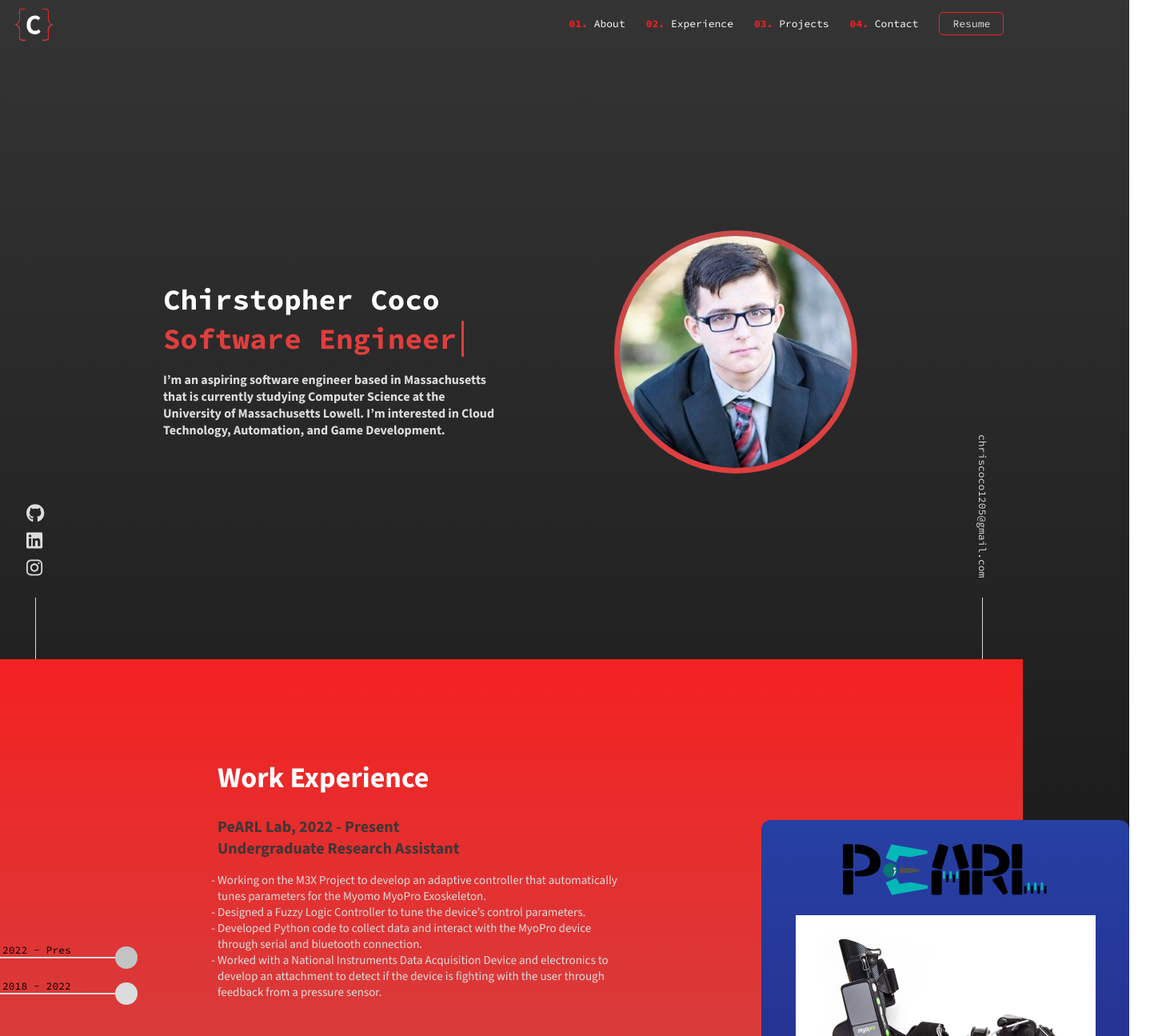
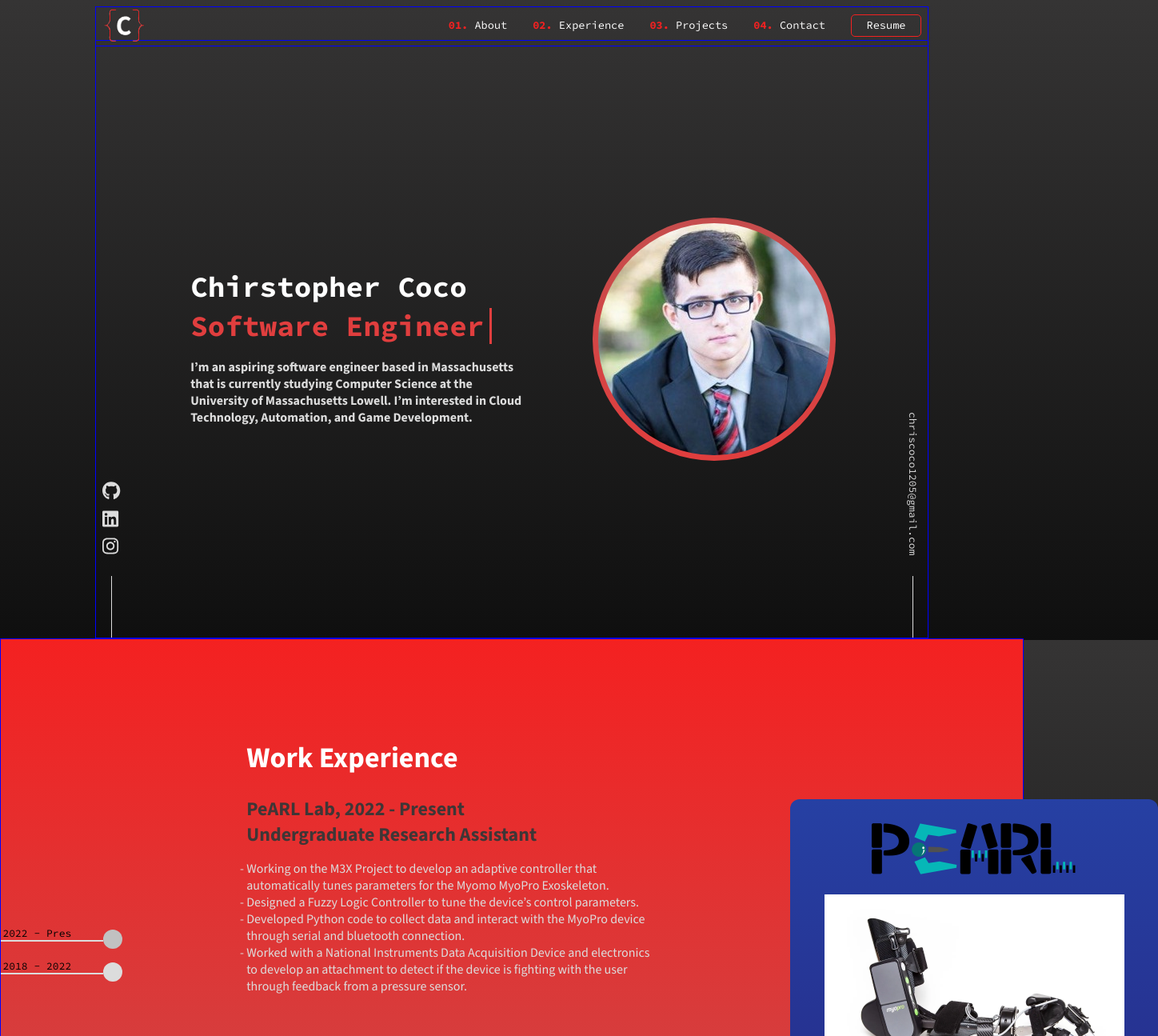
Before and after one commit to cjcocokriisp/portfolio-site, a Next.js app: page / in a window 1280 px wide. Shown: the top 1295 px of the page at 80% size, 1448 px wide, since content can reach past the window. Built offline with nearby package versions, Linux system fonts and the light colour scheme.

Commit message:
Begin making site more responsive

```diff
--- a/src/app/page.tsx
+++ b/src/app/page.tsx
@@ -24,8 +24,9 @@ export default function Home() {
 
     return (
         <main>
-            <NavBar alt={false} dynamic={true} />
-            <div className="hero">
+            <div id="about"/>
+            <NavBar alt={false} dynamic={true}/>
+            <div className="hero container">
                 <div className="hero-info" style={{alignSelf: "flex-end"}}>
                     <a href="https://www.github.com/cjcocokrisp">
                         <FontAwesomeIcon icon={faGithub} className="hero-icon" />
@@ -52,12 +53,12 @@ export default function Home() {
                         alt="Hero image"
                     />
                 </div>
-                <div className="hero-info" style={{alignSelf: "flex-end"}}>
+                <div className="hero-info" style={{alignSelf: "flex-end", marginRight: "0.125rem"}}>
                     <p className={`${sourceCodePro.className} hero-email`}>chriscoco1205@gmail.com</p>
                     <div className="hero-line"></div>
                 </div>
             </div>
-            <div className="experience" id="experience">
+            <div className="container" id="experience">
                 <Experience data={data}/>
             </div>
         </main>
--- a/src/app/ui/globals.css
+++ b/src/app/ui/globals.css
@@ -1,3 +1,54 @@
+.container {
+    max-width: 1536px;
+    margin-left: auto;
+    margin-right: auto;
+    padding-left: 0.5rem;
+    padding-right: 0.5rem;
+    border: blue solid 1px;
+}
+
+/* 2xl */
+@media (max-width: 1536px) {
+    .container {
+        max-width: 1280px;
+    }
+}
+
+/* xl */
+@media (max-width: 1280px) {
+    .container {
+        max-width: 1024px;
+    }
+}
+
+/* lg */
+@media (max-width: 1024px) {
+    .container {
+        max-width: 768px;
+    }
+}
+
+/* md */
+@media (max-width: 768px) {
+    .container {
+        max-width: 640px;
+    }
+}
+
+/* sm */
+@media (max-width: 640px) {
+    .container {
+        max-width: 475px;
+    }
+}
+
+/* xs */
+@media (max-width: 475px) {
+    .container {
+        max-width: 100%;
+    }
+}
+
 @media screen and (max-height: 584px) {
     :root {
         --hero-height: 91vh;
@@ -6,7 +57,7 @@
 
 @media screen and (min-height: 585px) {
     :root {
-        --hero-height: 96vh;
+        --hero-height: 93.2vh;
     }
 }
 
@@ -16,13 +67,14 @@
     --img-stroke: #C54D4D;
     --hero-white: #DCDCDC;
     --grey-text: #414141;
+    font-size: 16px;
 }
 
 body {
-    background: linear-gradient(#353434, #0F0F0F);
-    background-size: cover;
-    width: 98vw;
-    height: 100%;
+    background-image: linear-gradient(#353434, #0F0F0F);
+    height: 100vh;
+    margin: 0;
+    padding: 0;
 }
 
 body::-webkit-scrollbar {
@@ -43,38 +95,34 @@ a:visited {
     display: flex;
     justify-content: space-between;
     position: sticky;
+    z-index: 1;
     top: 8px;
-    z-index: 1;
 }
 
 .nav-links {
     display: flex;
-    font-size: 13px;
-    gap: 26px;
-    margin-right: 7px;
+    font-size: 0.85rem;
+    gap: 2rem;
 }
 
-.header-logo {
-    margin-left: 7px;
-}
+/*.header-logo {
+
+}*/
 
 .resume-button {
     background-color: #00000000;
-    color: var(--hero-white);
-    font-size: 13px;
+    color: white;
+    font-size: 0.85rem;
     border-radius: 5px;
-    width: 81px;
-    height: 29px;
-    margin-top: 7px;
+    width: 5.5rem;
+    height: 1.8rem;
+    margin-top: 8.5px;
 }
 
 .hero {
     display: flex;
     justify-content: space-between;
     height: var(--hero-height);
-    padding-left: 25px;
-    padding-right: 25px;
-    gap: 10px;
     animation-name: hero-bounce;
     animation-duration: 1s;
     animation-timing-function: ease-in-out;
@@ -95,13 +143,13 @@ a:visited {
 
 .hero-icon {
     color: var(--hero-white);
-    font-size: 23px;
+    font-size: 1.438rem;
 }
 
 .hero-line {
     border-left: 1px solid var(--hero-white);
     height: 9.6vh;
-    width: 0px;
+    width: 0;
     margin-top: 15px;
     align-self: center;
 }
@@ -110,7 +158,7 @@ a:visited {
 {
     color: var(--hero-white);
     writing-mode: vertical-rl;
-    font-size: 13px;
+    font-size: 0.813rem;
     margin: 0px;
 }
 
@@ -121,18 +169,18 @@ a:visited {
 
 .hero-text-name {
     color: white;
-    font-size: 36px;
+    font-size: 2.25rem;
     font-weight: bold;
-    margin-bottom: 2px;
+    margin-bottom: 0.125rem;
 }
 
 .hero-text-title {
     width: 0;
     color: var(--title-red);
-    font-size: 36px;
+    font-size: 2.25rem;
     font-weight: bold;
-    margin-top: 2px;
-    margin-bottom: 2px;
+    margin-top: 0.125rem;
+    margin-bottom: 0.125rem;
     overflow: hidden;
     border-right: 3px solid var(--title-red);
     white-space: nowrap;
@@ -154,8 +202,8 @@ a:visited {
 
 .hero-text-info {
     color: var(--hero-white);
-    font-size: 16px;
-    width: 415px;
+    font-size: 1rem;
+    width: 25.938rem;
     font-weight: bold;
 }
 
@@ -171,16 +219,15 @@ a:visited {
     border-radius: 50%;
 }
 
-.experience {
-    position: relative;
-    left: -8px;
-    width: 102%;
+#experience {
+    max-width: 100vw;
     height: 100vh;
     background: linear-gradient(var(--text-red), var(--img-stroke));
     display: flex;
     justify-content: space-between;
     align-items: center;
     opacity: 0px;
+    padding-left: 0;
 }
 
 .experience-items {
@@ -192,23 +239,24 @@ a:visited {
     display: flex;
     flex-direction: column;
     align-self: center;
-    margin-right: 100px;
+    margin-right: 9.7em;
 }
 
 .experience-lines-item {
     display: flex;
     flex-direction: column;
+    flex-wrap: wrap;
     gap: 0;
 }
 
 .experience-lines-text {
-    font-size: 13px;
-    padding-left: 3px;
+    font-size: 0.813em;
+    padding-left: 0.188em;
 }
 
 .experience-line {
     border-bottom: 2px solid var(--hero-white);
-    width: 18vh;
+    width: 16vh;
     height: 0;
     margin-top: 0px;
     align-self: flex-start;
@@ -217,10 +265,10 @@ a:visited {
 .experience-line-circle {
     position: relative;
     top: -1.6vh;
-    width: 3.5vh;
-    height: 3.5vh;
+    width: 3vh;
+    height: 3vh;
     background-color: var(--hero-white);
-    border-radius: 3.5vh;
+    border-radius: 3vh;
 }
 
 .experience-line-circle:hover {
@@ -237,7 +285,7 @@ a:visited {
 
 @keyframes experience-selected-flash {
     from { background-color: var(--hero-white); }
-    to { background-color: var(--grey-text); }
+    to { background-color: #353434; }
 }
 
 .experience-text {
@@ -247,14 +295,14 @@ a:visited {
 }
 
 .experience-title {
-    font-size: 36px;
+    font-size: 2.25em;
     color: white;
     font-weight: bold;
     margin-bottom: 3vh;
 }
 
 .experience-job-info {
-    font-size: 20px;
+    font-size: 1.5em;
     color: #3f3636;
     font-weight: bold;
 }
@@ -264,7 +312,7 @@ a:visited {
 }
 
 .experience-bullets {
-    font-size: 15px;
+    font-size: 1em;
     color: var(--hero-white);
     list-style-type: "- ";
 }
@@ -274,8 +322,7 @@ a:visited {
     border-radius: 1.5vh;
     display: flex;
     flex-wrap: wrap;
-    width: 400px;
-    padding: 30px;
-    gap: 25px;
+    padding: 1.875em;
+    gap: 1.563em;
     justify-content: center;
 }
--- a/src/components/Experience/index.tsx
+++ b/src/components/Experience/index.tsx
@@ -2,10 +2,23 @@
 import { sourceSans, sourceCodePro } from "@/app/ui/fonts";
 import Image from "next/image";
 import { useState } from "react";
-import ExperienceLine from "./ExperienceLine";
 
 export default function Experience(props: any) {
     const [current, setCurrent] = useState("0");
+
+    // inRange function is exclusive to max and inclusive to min
+    function inRange(num: any, max: any, min: any) {
+        return num >= min && num < max;
+    }
+
+    function calcImgReduce() {
+        let x = 0;
+        if(globalThis.innerWidth >= 1536) x = 500;
+        else if (inRange(globalThis.innerWidth, 1536, 1024)) x = 400;
+        else if (inRange(globalThis.innerWidth, 1024, 640)) x = 200;
+        else if (inRange(globalThis.innerWidth, 640, 475)) x = 100;
+        return x;
+    }
 
     function getWorkExperiences() {
         return Object.entries(props.data);
@@ -17,14 +30,19 @@ export default function Experience(props: any) {
     }
 
     function reduceImgSize(width: any, height: any) {
-        while (width > 400) {
+        let reduceWidth = 0, reduceHeight = 0;
+
+        reduceWidth = calcImgReduce();
+
+        while (width > reduceWidth) {
             width /= 2;
             height /= 2;
         }
-        while (height > 400) {
-            width /= 2;
-            height /= 2;
-        }
+        // TODO: Figure out height scaling!
+        // while (height > reduceHeight) {
+        //     width /= 2;
+        //     height /= 2;
+        // }
         return [width, height];
     }
 
@@ -61,7 +79,7 @@ export default function Experience(props: any) {
                     }
                 </ul>
             </div>
-            <div className="experience-photos" style={{background: `linear-gradient(${props.data[current]["background_colors"][0]}, ${props.data[current]["background_colors"][1]})`}}>
+            <div className="experience-photos" style={{background: `linear-gradient(${props.data[current]["background_colors"][0]}, ${props.data[current]["background_colors"][1]})`, width: `${calcImgReduce()}px`}}>
                 {
                     props.data[current]["imgs"].map((img: any) => {
                         let size = reduceImgSize(img[1], img[2])
--- a/src/components/NavBar/index.tsx
+++ b/src/components/NavBar/index.tsx
@@ -29,7 +29,7 @@ const NavBar = (props: any) => {
     }, [isAlt])
 
     return (
-        <div className={`${sourceCodePro.className} nav`}>
+        <div className={`${sourceCodePro.className} nav container`}>
             <a href={'/'}>
                 <Image
                     src={determineLogo(isAlt)}
@@ -40,7 +40,7 @@ const NavBar = (props: any) => {
                 />
             </a>
             <div className="nav-links">
-                <p style={{color: "white"}}><b style={{color: determineColor(isAlt)}}>01.</b> <a href="/">About</a></p>
+                <p style={{color: "white"}}><b style={{color: determineColor(isAlt)}}>01.</b> <a href="/#about">About</a></p>
                 <p style={{color: "white"}}><b style={{color: determineColor(isAlt)}}>02.</b> <a href="/#experience">Experience</a></p>
                 <p style={{color: "white"}}><b style={{color: determineColor(isAlt)}}>03.</b> Projects</p>
                 <p style={{color: "white"}}><b style={{color: determineColor(isAlt)}}>04.</b> Contact</p>
```
